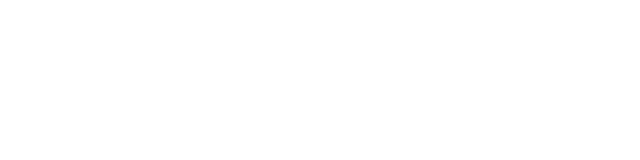
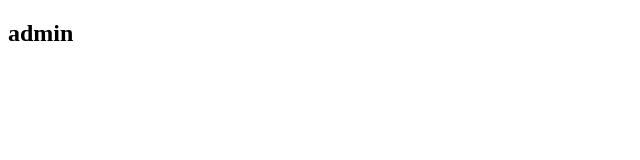
Before and after one commit to Juanes-xd/firebase-login, a React (Create React App) app: page /admin in a window 1280 px wide. Shown: the top 160 px of the page, without its empty margins (0-640 px from the left). Built offline with nearby package versions, Linux system fonts and the light colour scheme.

Commit message:
Components

```diff
--- a/src/App.jsx
+++ b/src/App.jsx
@@ -1,8 +1,21 @@
 import React from 'react';
+import { BrowserRouter as Router, Routes, Route, Link} from 'react-router-dom';
+import Inicio from './components/Inicio';
+import Login from './components/Login';
+import Admin from './components/Admin';
 
 function App() {
   return (
-    <div>
+    <div className='container'>
+      <Router>
+
+      <Routes>
+      <Route exact path='/' element={<Inicio/>}></Route>
+      <Route path='/admin' element={<Admin/>}></Route>
+      <Route path='/login' element={<Login/>}></Route>
+      </Routes>
+
+      </Router>
 
     </div>
   );
--- /dev/null
+++ b/src/components/Admin.jsx
@@ -0,0 +1,11 @@
+import React from 'react'
+
+const Admin = () => {
+    return (
+        <div>
+            <h2>admin</h2>
+        </div>
+    )
+}
+
+export default Admin
--- /dev/null
+++ b/src/components/Inicio.jsx
@@ -0,0 +1,11 @@
+import React from 'react'
+
+const Inicio = () => {
+    return (
+        <div>
+            <h2>inicio</h2>
+        </div>
+    )
+}
+
+export default Inicio
--- /dev/null
+++ b/src/components/Login.jsx
@@ -0,0 +1,11 @@
+import React from 'react'
+
+const Login = () => {
+    return (
+        <div>
+            <h2>login</h2>
+        </div>
+    )
+}
+
+export default Login
```
Also changed, not shown: src/components/Menu.jsx (added, +11 -0 lines).
